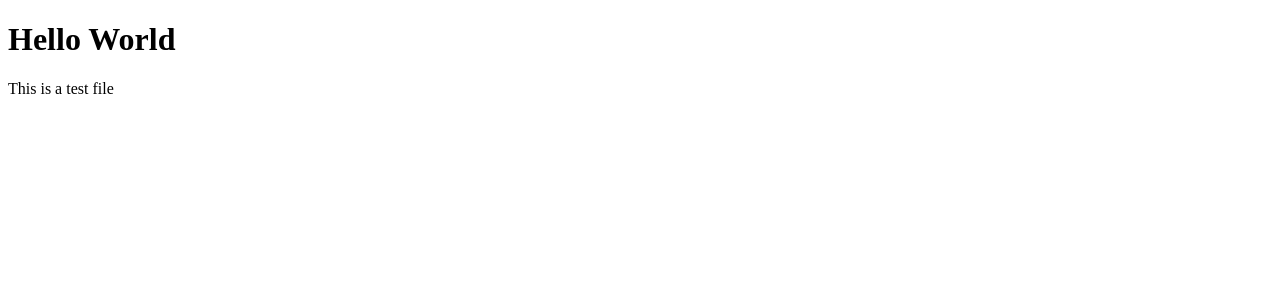
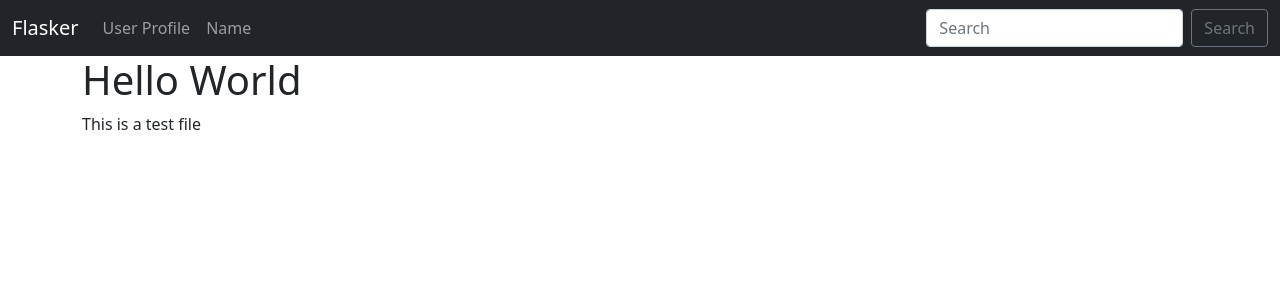
Before and after one commit to newbpydev/_Flasker, a Flask app: page / in a window 1280 px wide. Shown: the top 300 px of the page. Run offline with Flask 2, Linux system fonts and the light colour scheme.

Commit message:
Add name.html and navbar.html and Bootstrap library

```diff
--- a/main.py
+++ b/main.py
@@ -1,7 +1,17 @@
-from flask import Flask, render_template
+from flask import Flask, render_template, flash
+from flask_wtf import FlaskForm
+from wtforms import StringField, SubmitField
+from wtforms.validators import DataRequired
+from rich import print
 
+# Create a flask instance
 app = Flask(__name__)
+app.config['SECRET_KEY'] = 'This is a super dupper secret key'
 
+# create a form class
+class NameForm(FlaskForm):
+    name = StringField(label="What's your name?", validators=[DataRequired()])
+    submit = SubmitField(label="Submit")
 
 @app.route('/')
 def home():
@@ -11,6 +21,22 @@ def home():
 @app.route('/user/<name>')
 def user(name):
     return render_template('user.html', name=name)
+
+
+# create a name page
+@app.route('/name', methods=['Get', 'Post'])
+def name():
+    person_name = None
+    form = NameForm()
+
+    print(f'monkey {person_name}')
+    if form.validate_on_submit():
+        print('I am in')
+        person_name = form.name.data
+        form.name = ''
+
+    return render_template('name.html', name=person_name, form=form)
+
 
 
 # Create custom error pages
--- a/templates/base.html
+++ b/templates/base.html
@@ -1,16 +1,28 @@
-<!DOCTYPE html>
+<!doctype html>
 <html lang="en">
-<head>
-	<meta charset="UTF-8">
-	<title>{% block title %}{% endblock %}
+  <head>
+    <!-- Required meta tags -->
+    <meta charset="utf-8">
+    <meta name="viewport" content="width=device-width, initial-scale=1">
 
-	</title>
-</head>
-<body>
-	{% block content %}
+    <!-- Bootstrap CSS -->
+    <link href="https://cdn.jsdelivr.net/npm/bootstrap@5.1.3/dist/css/bootstrap.min.css" rel="stylesheet" integrity="sha384-1BmE4kWBq78iYhFldvKuhfTAU6auU8tT94WrHftjDbrCEXSU1oBoqyl2QvZ6jIW3" crossorigin="anonymous">
 
-	{% endblock %}
+    <title>{% block title %}{% endblock %}</title>
+  </head>
 
 
-</body>
+  <body>
+  {% include "navbar.html" %}
+
+
+  <div class="container">
+	  {% block content %}
+	  {% endblock %}
+  </div>
+
+
+
+    <script src="https://cdn.jsdelivr.net/npm/bootstrap@5.1.3/dist/js/bootstrap.bundle.min.js" integrity="sha384-ka7Sk0Gln4gmtz2MlQnikT1wXgYsOg+OMhuP+IlRH9sENBO0LRn5q+8nbTov4+1p" crossorigin="anonymous"></script>
+  </body>
 </html>
--- /dev/null
+++ b/templates/navbar.html
@@ -0,0 +1,41 @@
+<nav class="navbar navbar-expand-lg navbar-dark bg-dark">
+	<div class="container-fluid">
+		<a class="navbar-brand" href='{{ url_for("home") }}'>Flasker</a>
+		<button class="navbar-toggler" type="button" data-bs-toggle="collapse" data-bs-target="#navbarSupportedContent"
+		        aria-controls="navbarSupportedContent" aria-expanded="false" aria-label="Toggle navigation">
+			<span class="navbar-toggler-icon"></span>
+		</button>
+		<div class="collapse navbar-collapse" id="navbarSupportedContent">
+			<ul class="navbar-nav me-auto mb-2 mb-lg-0">
+				<!--        <li class="nav-item">-->
+				<!--          <a class="nav-link active" aria-current="page" href="#">Home</a>-->
+				<!--        </li>-->
+				<li class="nav-item">
+					<a class="nav-link" href='{{ url_for("user", name="John") }}'>User Profile</a>
+				</li>
+
+				<li class="nav-item">
+					<a class="nav-link" href='{{ url_for("name") }}'>Name</a>
+				</li>
+				<!--        <li class="nav-item dropdown">-->
+				<!--          <a class="nav-link dropdown-toggle" href="#" id="navbarDropdown" role="button" data-bs-toggle="dropdown" aria-expanded="false">-->
+				<!--            Dropdown-->
+				<!--          </a>-->
+				<!--          <ul class="dropdown-menu" aria-labelledby="navbarDropdown">-->
+				<!--            <li><a class="dropdown-item" href="#">Action</a></li>-->
+				<!--            <li><a class="dropdown-item" href="#">Another action</a></li>-->
+				<!--            <li><hr class="dropdown-divider"></li>-->
+				<!--            <li><a class="dropdown-item" href="#">Something else here</a></li>-->
+				<!--          </ul>-->
+				<!--        </li>-->
+				<!--        <li class="nav-item">-->
+				<!--          <a class="nav-link disabled">Disabled</a>-->
+				<!--        </li>-->
+			</ul>
+			<form class="d-flex">
+				<input class="form-control me-2" type="search" placeholder="Search" aria-label="Search">
+				<button class="btn btn-outline-secondary" type="submit">Search</button>
+			</form>
+		</div>
+	</div>
+</nav>
```
Also changed, not shown: templates/name.html (added, +22 -0 lines).
